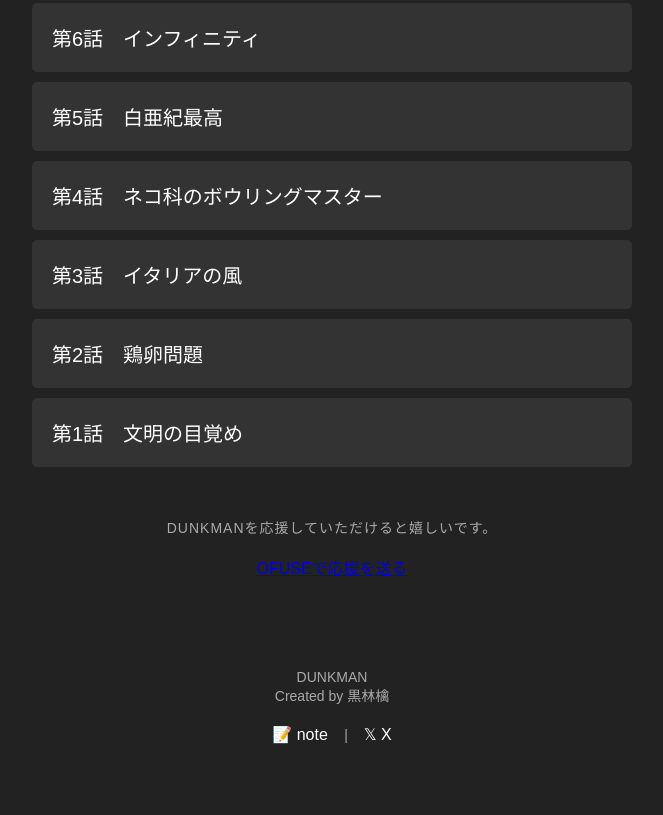
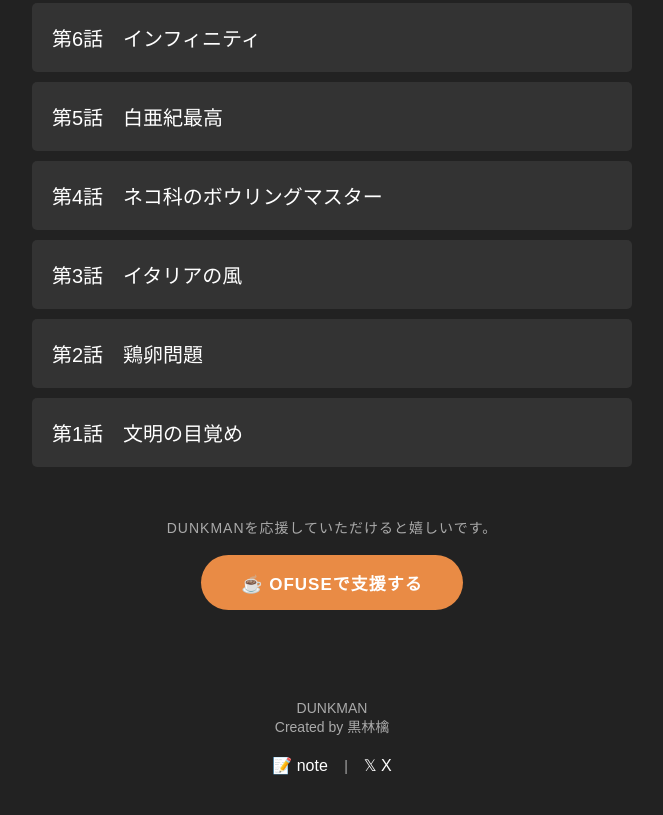
Before and after one commit to fkhr243250/dunkman.site, a plain HTML site: page index.html in a window 1280 px wide. Shown: the part 725-1540 px from the top of the page, without its empty margins (308-971 px from the left). Before the commit the page ends 1509 px from the top, so only its background shows below. Drawn offline with Linux system fonts and the light colour scheme; a script that the page names is missing.

Commit message:
Update index.html

```diff
--- a/index.html
+++ b/index.html
@@ -84,7 +84,7 @@
       background: #444;
     }
 
-    /* OFUSE支援 */
+    /* OFUSE支援ボタン */
     .support {
       text-align: center;
       margin: 50px 20px 20px;
@@ -95,6 +95,24 @@
       font-size: 14px;
       margin-bottom: 18px;
       letter-spacing: 1px;
+    }
+
+    .ofuse-button {
+      display: inline-block;
+      background: #e98b45;
+      color: white;
+      text-decoration: none;
+      padding: 15px 40px;
+      border-radius: 30px;
+      font-size: 17px;
+      font-weight: bold;
+      letter-spacing: 1px;
+      transition: 0.2s;
+    }
+
+    .ofuse-button:hover {
+      background: #f3a568;
+      transform: translateY(-2px);
     }
 
     /* フッター */
@@ -202,16 +220,13 @@
     </div>
 
     <a
-      data-ofuse-widget-button
+      class="ofuse-button"
       href="https://ofuse.me/o?uid=219712"
-      data-ofuse-id="219712"
-    >OFUSEで応援を送る</a>
-
-    <script
-      async
-      src="https://ofuse.me/assets/platform/widget.js"
-      charset="utf-8">
-    </script>
+      target="_blank"
+      rel="noopener noreferrer"
+    >
+      ☕ OFUSEで支援する
+    </a>
 
   </div>
 
```
